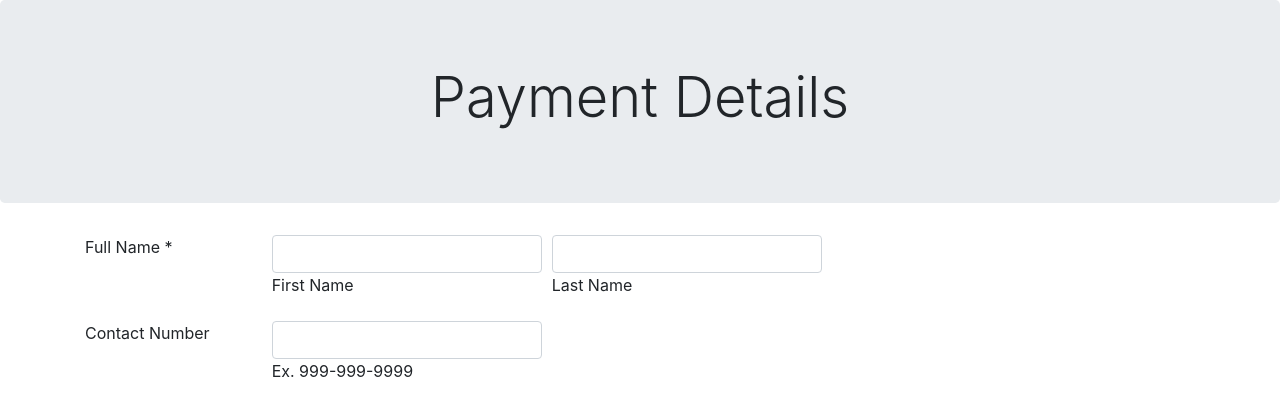
After one commit to orovinskiy/Dealership, a PHP site: template views/payment-form.html in a window 1280 px wide. The commit adds this page. Shown: the top 416 px of the page. Run offline with PHP 8.4, Linux system fonts and the light colour scheme; the template is opened without the code that fills it, so the values that code supplies are empty.

Commit message:
Added a payment-form.html page to show the payment form. Updated Index to add a route to payment form

```diff
--- /dev/null
+++ b/views/payment-form.html
@@ -0,0 +1,61 @@
+<!DOCTYPE html>
+<html lang="en">
+<head>
+    <meta charset="UTF-8">
+    <link rel="stylesheet" href="https://stackpath.bootstrapcdn.com/bootstrap/4.3.1/css/bootstrap.min.css"
+          integrity="sha384-ggOyR0iXCbMQv3Xipma34MD+dH/1fQ784/j6cY/iJTQUOhcWr7x9JvoRxT2MZw1T" crossorigin="anonymous">
+
+    <title>Payment Information</title>
+</head>
+<body>
+
+<header id="header">
+    <div class="jumbotron text-center">
+        <h1 class="display-4">Payment Details</h1>
+    </div><!-- JumboTron Div -->
+</header>
+
+<div class="container align-items-center">
+    <form method="post" action="#">
+        <div class="form-row"><!-- for Full Name-->
+            <div class="form-group col-md-2">
+                <label for="fullName">Full Name *</label>
+            </div><!-- full name/first name div -->
+            <div class ="form-group col-md-3">
+                <input type="text" class="form-control" id="fullName" name="firstName">
+                <label>First Name</label>
+            </div><!--first name div-->
+            <div class ="form-group col-md-3">
+                <input type="text" class="form-control" id="lastName" name ="lastName">
+                <label>Last Name</label>
+            </div><!--last name div-->
+        </div> <!--form row div-->
+
+        <div class="form-row"> <!-- for Contact Number -->
+            <div class="form-group col-md-2">
+                <label for="phoneNumber">Contact Number</label>
+            </div><!--contact number div-->
+            <div class="form-group col-md-3">
+                <input type="text" class="form-control" id="phoneNumber" name="phoneNumber">
+                <label>Ex. 999-999-9999</label>
+            </div><!--input label div-->
+        </div><!--form row div-->
+
+    </form>
+
+</div><!--container div-->
+
+
+<!-- jQuery first, then Popper.js, Bootstrap JS then personal validation script-->
+<script src="https://code.jquery.com/jquery-3.3.1.slim.min.js"
+        integrity="sha384-q8i/X+965DzO0rT7abK41JStQIAqVgRVzpbzo5smXKp4YfRvH+8abtTE1Pi6jizo"
+        crossorigin="anonymous"></script>
+<script src="https://cdnjs.cloudflare.com/ajax/libs/popper.js/1.14.7/umd/popper.min.js"
+        integrity="sha384-UO2eT0CpHqdSJQ6hJty5KVphtPhzWj9WO1clHTMGa3JDZwrnQq4sF86dIHNDz0W1"
+        crossorigin="anonymous"></script>
+<script src="https://stackpath.bootstrapcdn.com/bootstrap/4.3.1/js/bootstrap.min.js"
+        integrity="sha384-JjSmVgyd0p3pXB1rRibZUAYoIIy6OrQ6VrjIEaFf/nJGzIxFDsf4x0xIM+B07jRM"
+        crossorigin="anonymous"></script>
+
+</body>
+</html>
```
Also changed, not shown: index.php (+8 -0 lines).
